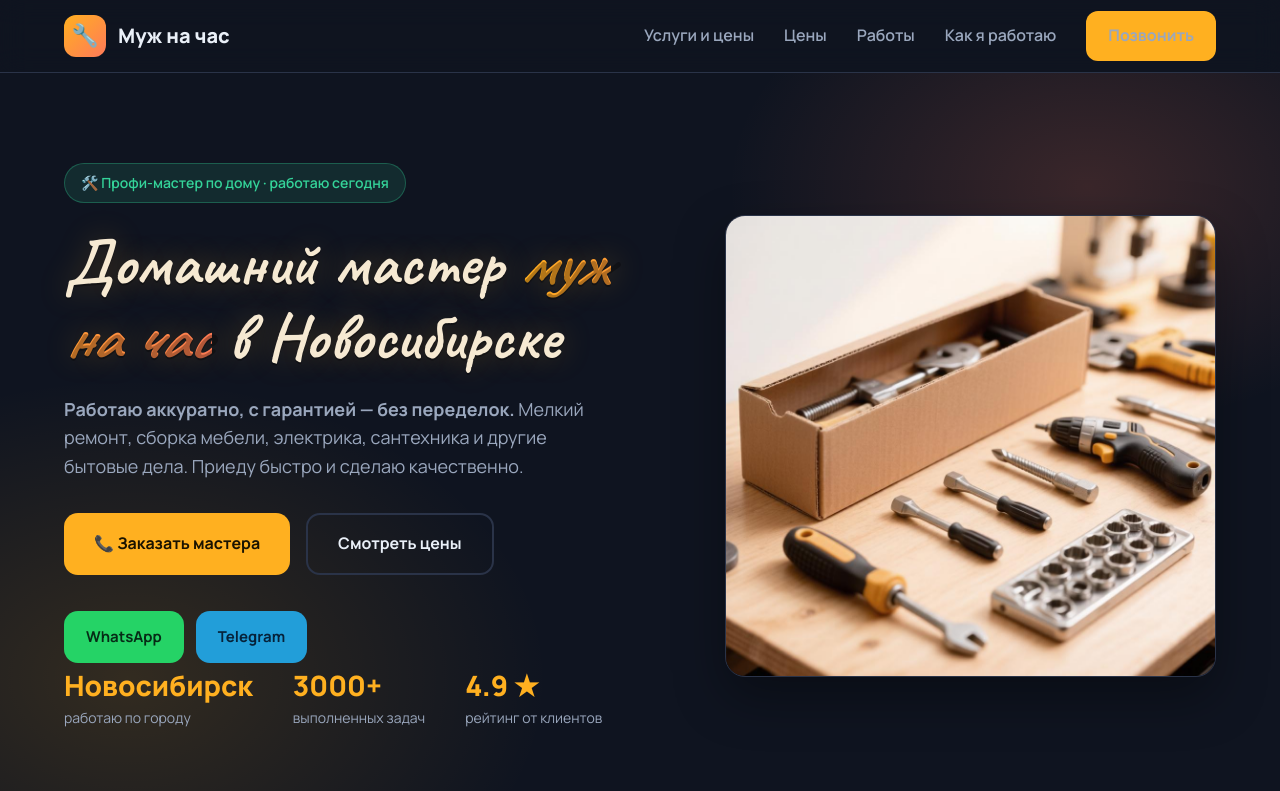
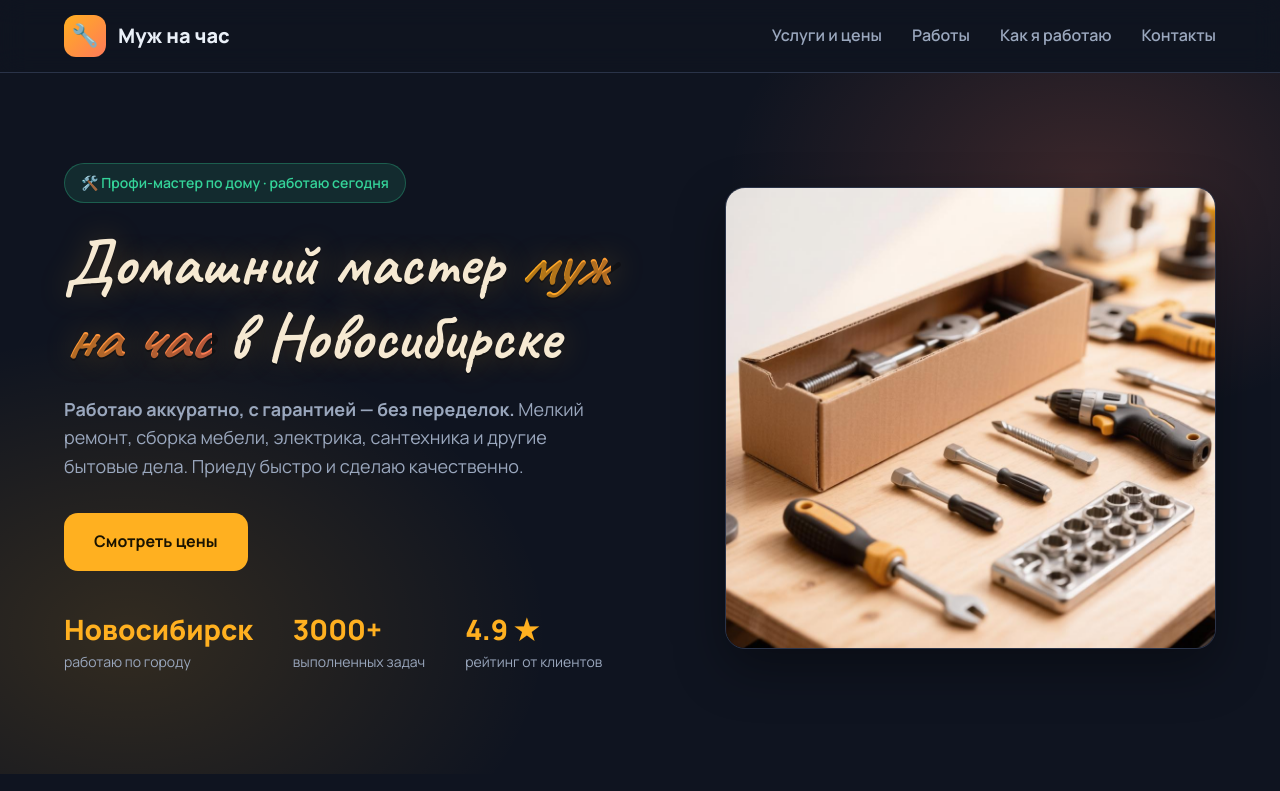
Before and after one commit to xajvut-8dubzu-kuMdyw/xajvut-8dubzu-kuMdyw.github.io, a plain HTML site: page index.html in a window 1280 px wide. Shown: the top 791 px of the page. Drawn offline with Linux system fonts and the light colour scheme.

Commit message:
Перенести контакты (заказ, WhatsApp, Telegram) в конец сайта

```diff
--- a/index.html
+++ b/index.html
@@ -280,10 +280,9 @@
     </a>
     <nav class="nav-links" id="navLinks">
       <a href="#prices">Услуги и цены</a>
-      <a href="#prices">Цены</a>
       <a href="#gallery">Работы</a>
       <a href="#steps">Как я работаю</a>
-      <a href="tel:+79537655919" class="nav-cta">Позвонить</a>
+      <a href="#contacts">Контакты</a>
     </nav>
     <button class="burger" id="burger" aria-label="Меню">
       <span></span><span></span><span></span>
@@ -298,12 +297,7 @@
       <h1 class="callig">Домашний мастер <span class="grad">муж на час</span> в Новосибирске</h1>
       <p class="lead"><strong>Работаю аккуратно, с гарантией — без переделок.</strong> Мелкий ремонт, сборка мебели, электрика, сантехника и другие бытовые дела. Приеду быстро и сделаю качественно.</p>
       <div class="hero-actions">
-        <a href="tel:+79537655919" class="btn btn-primary">📞 Заказать мастера</a>
-        <a href="#prices" class="btn btn-ghost">Смотреть цены</a>
-      </div>
-      <div class="social-row">
-        <a href="https://wa.me/79537655919" target="_blank" rel="noopener" class="btn btn-wa">WhatsApp</a>
-        <a href="https://t.me/+79537655919" target="_blank" rel="noopener" class="btn btn-tg">Telegram</a>
+        <a href="#prices" class="btn btn-primary">Смотреть цены</a>
       </div>
       <div class="hero-stats">
         <div class="stat"><h3>Новосибирск</h3><p>работаю по городу</p></div>
@@ -546,7 +540,7 @@
   </div>
 </section>
 
-<section class="container">
+<section class="container" id="contacts" style="scroll-margin-top:80px;">
   <div class="cta">
     <h2>Нужен мастер сегодня?</h2>
     <p>Позвоните — приеду в удобное время, сделаю качественно и по фиксированной цене.</p>
```
